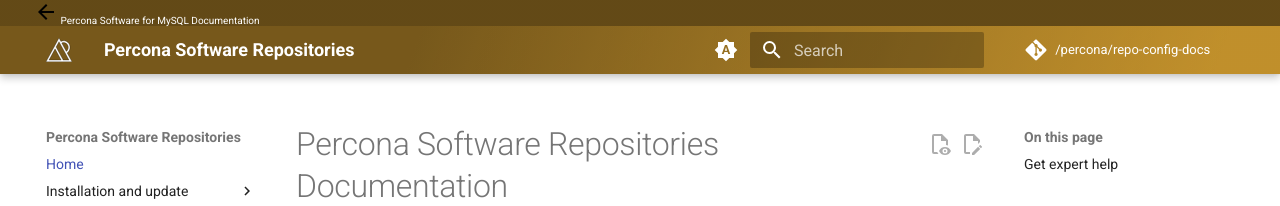
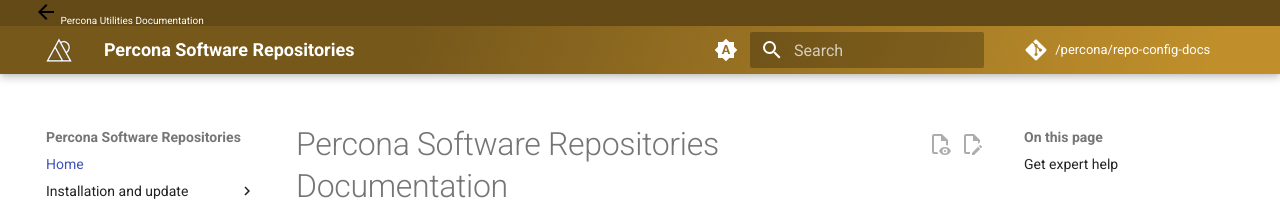
Before and after one commit to percona/repo-config-docs, an MkDocs documentation site: the page built from docs/index.md, in a window 1280 px wide. Shown: the top 206 px of the page. Built offline with MkDocs 1.6.1 and Material for MkDocs 9.7.7, drawn with Linux system fonts in a browser that asks for light colours; nearby versions of some CDN libraries; comment, search, counter and statistics services are not loaded; the version menu is left out.

```diff
--- a/_resource/overrides/partials/header.html
+++ b/_resource/overrides/partials/header.html
@@ -12,7 +12,7 @@
   <!-- Super Nav -->
   <div class="superNav">
     <div class="md-header__inner md-grid">
-      <a href="https://docs.percona.com/percona-utilities/" title="Percona Software for MySQL Documentation">
+      <a href="https://docs.percona.com/percona-utilities/" title="Percona Utilities Documentation">
         <svg width="24" height="24" xmlns="http://www.w3.org/2000/svg" viewBox="0 0 24 24">
           <mask id="a" style="mask-type:alpha" maskUnits="userSpaceOnUse" x="0" y="0" width="24" height="24">
             <path d="M0 0h24v24H0z"/>
@@ -21,7 +21,7 @@
             <path d="m7.825 13 5.6 5.6L12 20l-8-8 8-8 1.425 1.4-5.6 5.6H20v2H7.825Z"/>
           </g>
         </svg>
-        <span>Percona Software for MySQL Documentation</span>
+        <span>Percona Utilities Documentation</span>
       </a>
     </div>
   </div>
```
